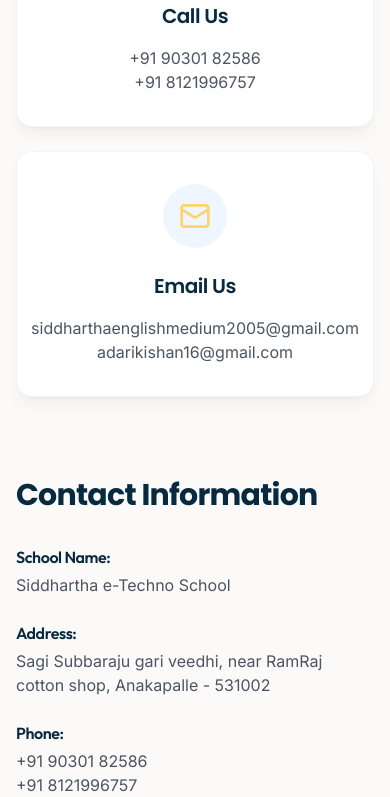
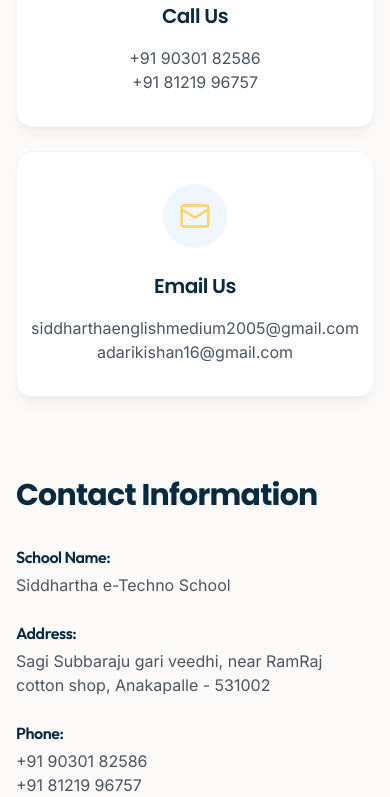
Before and after one commit to mohanteja781112/Siddhartha-EduHub, a React (Vite) app in the folder frontend/: page /contact in a window 390 px wide. Shown: the part 771-1568 px from the top of the page. Built offline with nearby package versions, Linux system fonts and the light colour scheme; no server answers.

Commit message:
Format phone number with space for readability

```diff
--- a/frontend/src/components/Footer.jsx
+++ b/frontend/src/components/Footer.jsx
@@ -61,7 +61,7 @@ const Footer = () => {
                 <Phone className="w-5 h-5 text-edu-gold shrink-0 mt-0.5" />
                 <div className="flex flex-col">
                   <span>+91 90301 82586</span>
-                  <span>+91 8121996757</span>
+                  <span>+91 81219 96757</span>
                 </div>
               </li>
               <li className="flex items-center gap-3">
--- a/frontend/src/pages/ContactUs.jsx
+++ b/frontend/src/pages/ContactUs.jsx
@@ -138,7 +138,7 @@ const ContactUs = () => {
             {
               icon: Phone,
               title: "Call Us",
-              lines: ["+91 90301 82586", "+91 8121996757"]
+              lines: ["+91 90301 82586", "+91 81219 96757"]
             },
             {
               icon: Mail,
@@ -191,7 +191,7 @@ const ContactUs = () => {
                 <div>
                   <h4 className="font-semibold text-edu-navy mb-1">Phone:</h4>
                   <p>+91 90301 82586</p>
-                  <p>+91 8121996757</p>
+                  <p>+91 81219 96757</p>
                 </div>
                 <div>
                   <h4 className="font-semibold text-edu-navy mb-1">Email:</h4>
```
